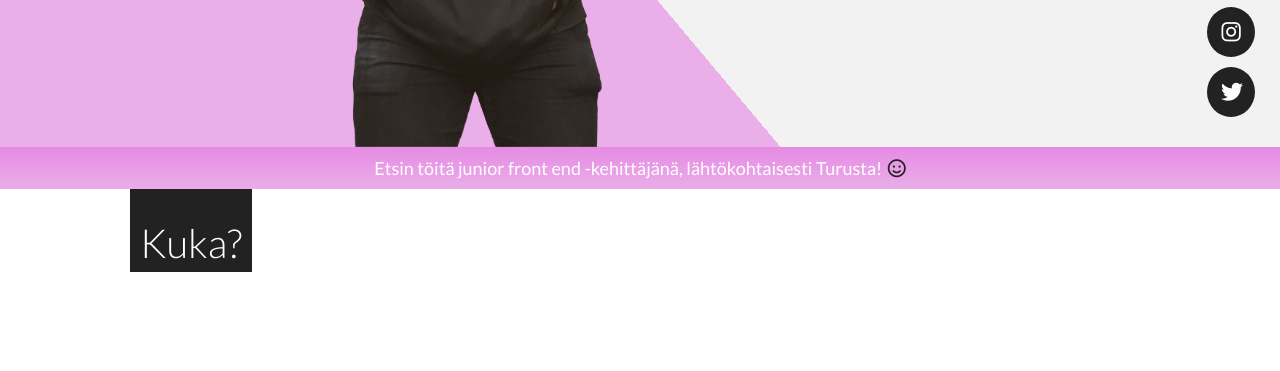
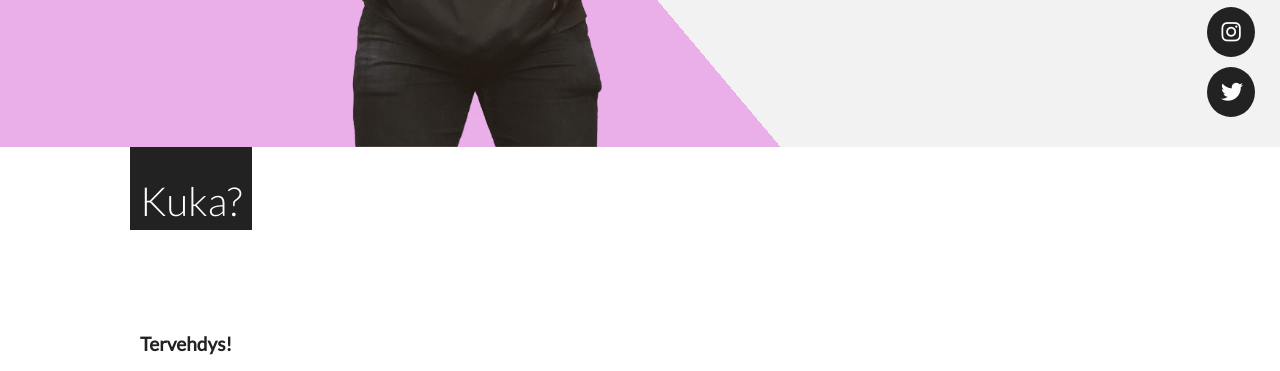
Before and after one commit to joonavainiola/joonavainiola.github.io, a plain HTML site: page index.html in a window 1280 px wide. Shown: the part 653-1024 px from the top of the page. Drawn offline with Linux system fonts and the light colour scheme.

Commit message:
banner deleted

```diff
--- a/css/style.css
+++ b/css/style.css
@@ -165,28 +165,6 @@ header {
 
 #kuka {
    background-color: white;
-}
-
-.kuka_etsin {
-    background: linear-gradient(#e68be4, #eaaee8);
-    /* background-color: #e78de6; */
-    display: flex;
-    justify-content: center;
-    align-items: center;
-    padding: 10px 20px;
-}
-
-.kuka_etsin p {
-    margin: 0;
-    color: white;
-    font-weight: 400;
-    text-align: center;
-    font-size: 18px;
-}
-
-.kuka_etsin i {
-    margin-left: 2px;
-    color: #222222;
 }
 
 .kuka_teksti {
--- a/index.html
+++ b/index.html
@@ -5,17 +5,15 @@
     <meta charset="UTF-8">
     <meta name="viewport" content="width=device-width, initial-scale=1.0">
     <title>Joona Vainiola - Front end portfolio</title>
-    <meta name="description"
-        content="Olen Joona Vainiola ja etsin töitä junior front end -kehittäjänä. Tällä hetkellä vahvinta osaamistani ovat HTML, CSS sekä JavaScript. Jonkin verran tutuiksi ovat tulleet myöskin React, Bootstrap, WordPress ja Git." />
+    <meta name="description" content="Olen Joona Vainiola, junior front end -kehittäjä." />
     <link rel="shortcut icon" type="image/png" href="images/joona.ico">
     <meta property="og:url" content="https://joonavainiola.github.io/" />
     <meta property="og:type" content="website" />
     <meta property="og:title" content="Joona Vainiola - Front end portfolio" />
-    <meta property="og:description"
-        content="Olen Joona Vainiola ja etsin töitä junior front end -kehittäjänä. Tällä hetkellä vahvinta osaamistani ovat HTML, CSS sekä JavaScript. Jonkin verran tutuiksi ovat tulleet myöskin React, Bootstrap, WordPress ja Git." />
+    <meta property="og:description" content="Olen Joona Vainiola, junior front end -kehittäjä." />
     <meta property="og:image" content="https://joonavainiola.github.io/images/joona.jpg" />
     <script src="https://kit.fontawesome.com/983dbd1f3d.js" crossorigin="anonymous"></script>
-    <link rel="stylesheet" href="css/style.css?102">
+    <link rel="stylesheet" href="css/style.css?103">
 </head>
 
 <body>
@@ -49,12 +47,6 @@
     </header>
 
     <section id="kuka">
-        <div class="kuka_etsin">
-            <p>
-                Etsin töitä junior front end -kehittäjänä, lähtökohtaisesti Turusta!
-                <i class="fa fa-smile-o" aria-hidden="true"></i>
-            </p>
-        </div>
         <div class="container">
             <div class="otsikko">Kuka?</div>
             <div class="kuka_teksti">
```
